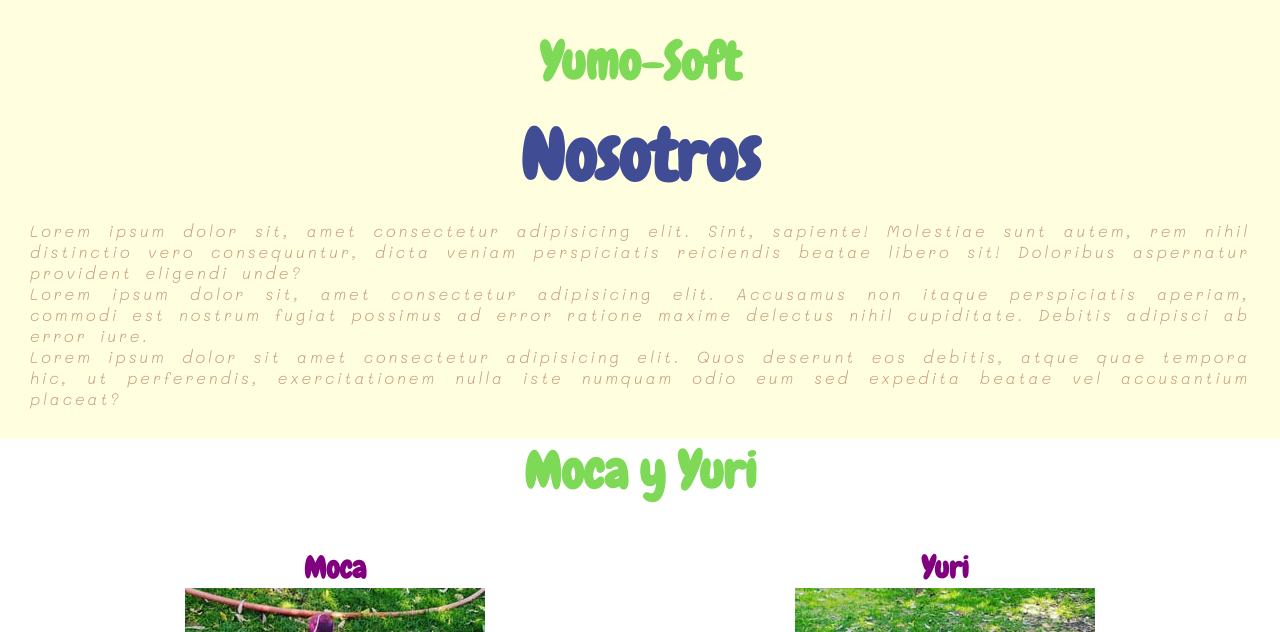
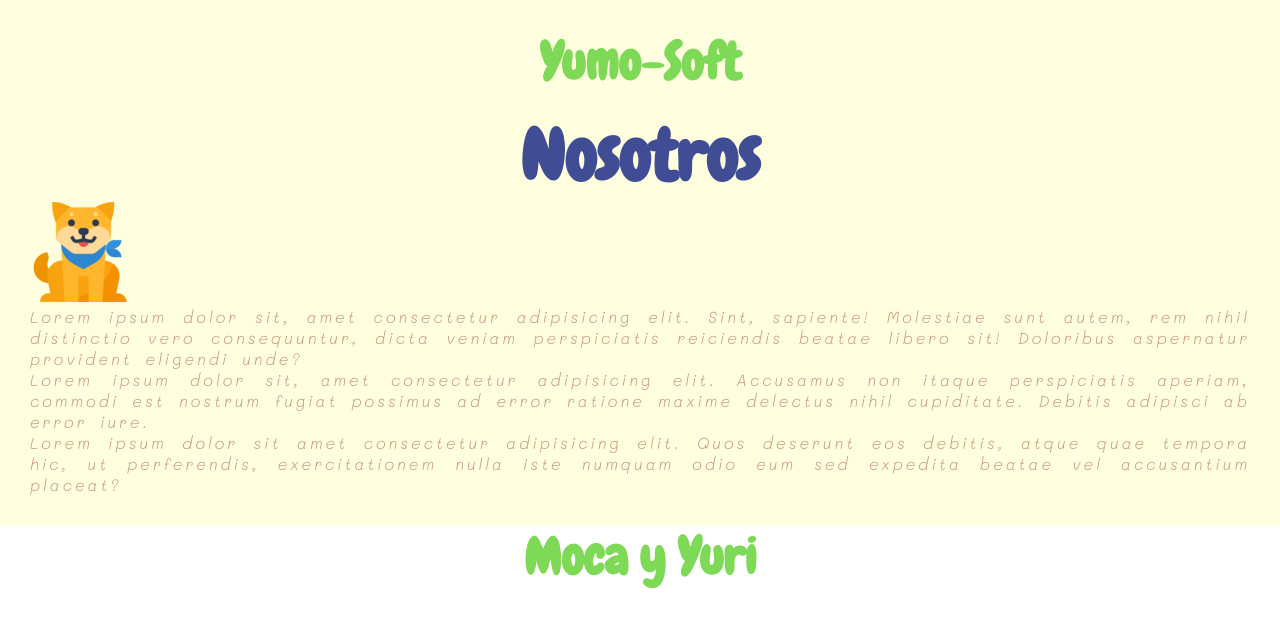
Before and after one commit to LupisSV/Yumo-Soft, a plain HTML site: page nosotros.html in a window 1280 px wide. Shown: the part 107-739 px from the top of the page. Drawn offline with nearby package versions, Linux system fonts and the light colour scheme.

Commit message:
Agrego imagen en nosotros

```diff
--- a/nosotros.html
+++ b/nosotros.html
@@ -34,7 +34,7 @@
         <h2>Yumo-Soft</h2>
         <h1>Nosotros</h1>
         <div>
-            <img src="" alt="">
+            <img src="img/shiba.png" alt="">
         </div>
         <div>
             <p>Lorem ipsum dolor sit, amet consectetur adipisicing elit. Sint, sapiente! Molestiae sunt autem, rem nihil distinctio vero consequuntur, dicta veniam perspiciatis reiciendis beatae libero sit! Doloribus aspernatur provident eligendi unde?</p>
```
